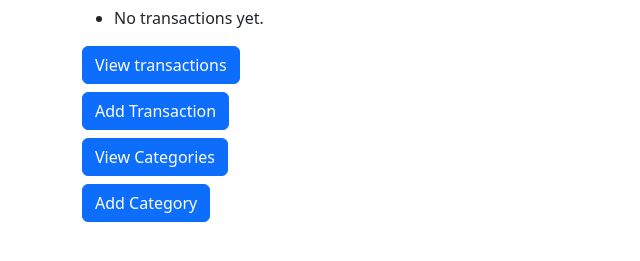
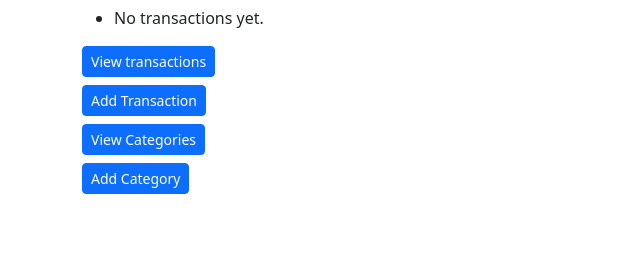
Before and after one commit to ciberityy/finance_tracker_django, a Django app: template transactions/templates/transactions/dashboard.html in a window 1280 px wide. Shown: the part 269-530 px from the top of the page, without its empty margins (0-640 px from the left). Run offline with Django 3.2, Linux system fonts and the light colour scheme; the template is opened without the code that fills it, so the values that code supplies are empty.

Commit message:
style(template): use smaller buttons in add_transaction and dashboard
for consistency with other pages, as these two were the only ones still using bigger buttons

```diff
--- a/transactions/templates/transactions/add_transaction.html
+++ b/transactions/templates/transactions/add_transaction.html
@@ -2,13 +2,13 @@
 {% block title %}Add transaction{% endblock %}
 {% block content %}
     <div class="align-forms">
-        <h3>Add a transaction</h3>
+        <h2>Add a transaction</h2>
         <form method="post">
             {% csrf_token %}
             {{ form.as_p }}
             <div class="align-btn">
-                <button class ="btn btn-primary" type="submit">Add transaction</button>
-                <a class="btn btn-secondary" href="{% url 'dashboard' %}">Go back to dashboard</a>
+                <button class ="btn btn-sm btn-primary" type="submit">Add transaction</button>
+                <a class="btn btn-sm btn-secondary" href="{% url 'dashboard' %}">Go back to dashboard</a>
             </div>
         </form>
     </div>
--- a/transactions/templates/transactions/dashboard.html
+++ b/transactions/templates/transactions/dashboard.html
@@ -18,12 +18,12 @@
         {% endfor %}
     </ul>
     <div class="d-flex flex-column align-items-start gap-2">
-        <a class="btn btn-primary" href="{% url 'view_transactions' %}">View transactions</a>
+        <a class="btn btn-sm btn-primary" href="{% url 'view_transactions' %}">View transactions</a>
 
-        <a class="btn btn-primary" href="{% url 'add_transaction' %}">Add Transaction</a>
+        <a class="btn btn-sm btn-primary" href="{% url 'add_transaction' %}">Add Transaction</a>
 
-        <a class="btn btn-primary" href="{% url 'view_categories' %}">View Categories</a>
+        <a class="btn btn-sm btn-primary" href="{% url 'view_categories' %}">View Categories</a>
 
-        <a class="btn btn-primary" href="{% url 'add_category' %}">Add Category</a>
+        <a class="btn btn-sm btn-primary" href="{% url 'add_category' %}">Add Category</a>
     </div>
 {% endblock %}
```
